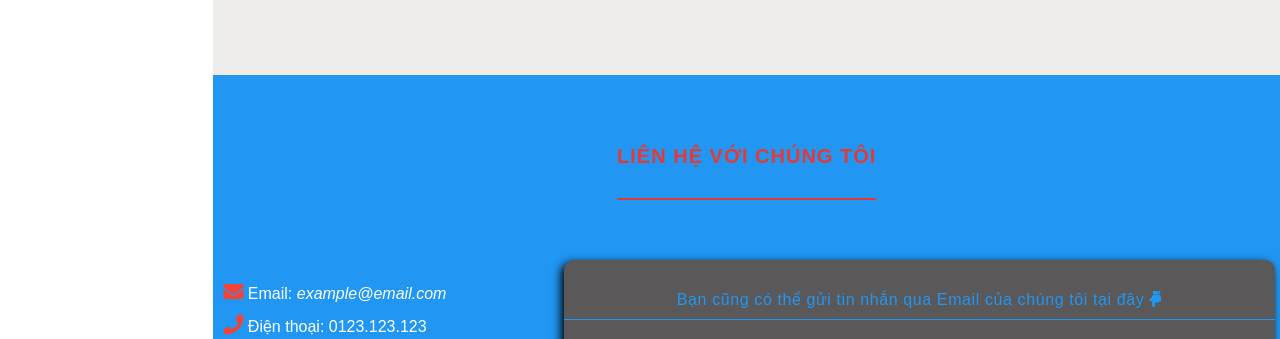
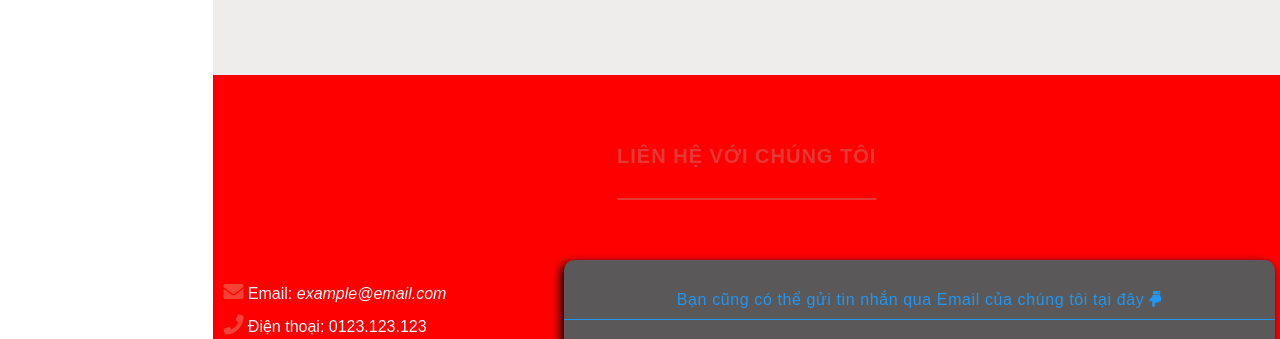
Before and after one commit to vanhai240x/demo_web_html_css, a plain HTML site: page index.html in a window 1280 px wide. Shown: the part 5444-5783 px from the top of the page. Drawn offline with Linux system fonts and the light colour scheme.

Commit message:
Change style.css: add 'background: red important'

```diff
--- a/style.css
+++ b/style.css
@@ -113,7 +113,7 @@ textarea{ font-family: sans-serif;}
 #map div.map-control button.active{ background: tomato;}
 #map div.map-control button:active{ background: tomato; transition: .1s;}
 
-#contact{ color: #fff; text-align: center; padding: 50px 0; background: #2196F3; position: relative;}
+#contact{ background: red !important; color: #fff; text-align: center; padding: 50px 0; background: #2196F3; position: relative;}
 #contact h3{ margin-bottom: 60px; color: #E53935; position: relative; left: 50%; transform: translateX(-50%); font-size: 20px; width: max-content; letter-spacing: 1px; padding-bottom: 30px; border-bottom: 2px solid;}
 #contact .left-contact{ text-align: left; padding: 10px; box-sizing: border-box;}
 #contact .left-contact div{ margin: 12px 0;}
```
